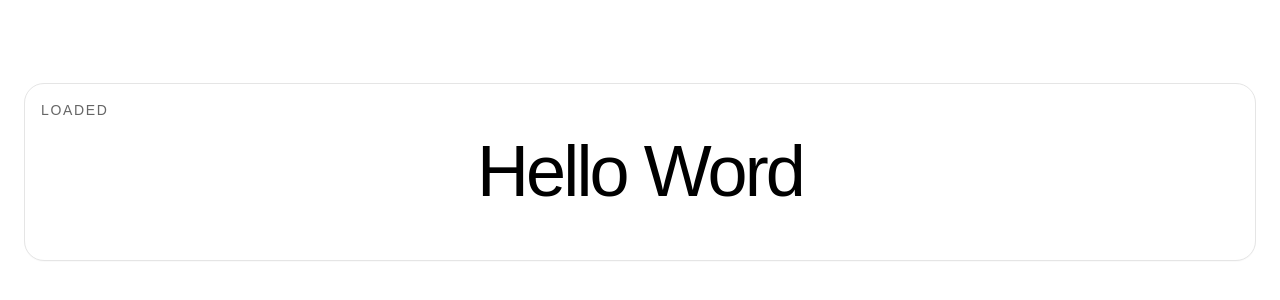
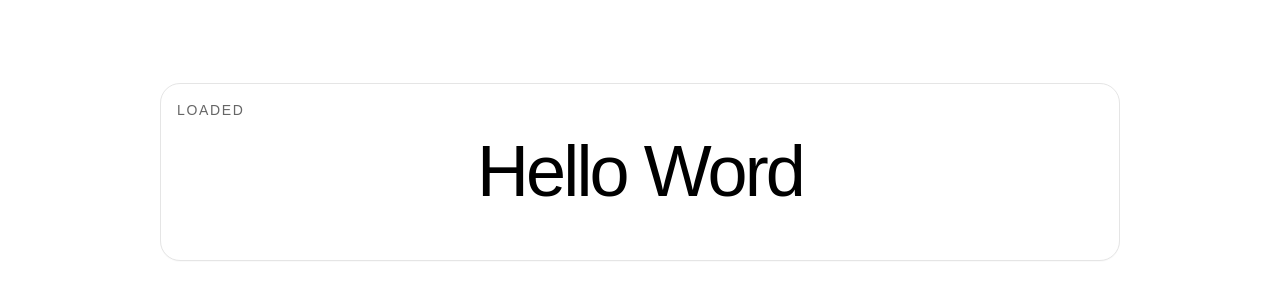
Before and after one commit to ThanhNV121097/project-4173058f, a Next.js app in the folder code/frontend/: page / in a window 1280 px wide. Shown: the part 228-528 px from the top of the page. Built offline with nearby package versions, Linux system fonts and the light colour scheme.

Commit message:
tighten greeting frame width

```diff
--- a/code/frontend/components/GreetingFrame.module.css
+++ b/code/frontend/components/GreetingFrame.module.css
@@ -8,6 +8,7 @@
 
 .frame {
   width: 100%;
+  max-width: 960px;
   display: grid;
   place-items: center;
   position: relative;
```
